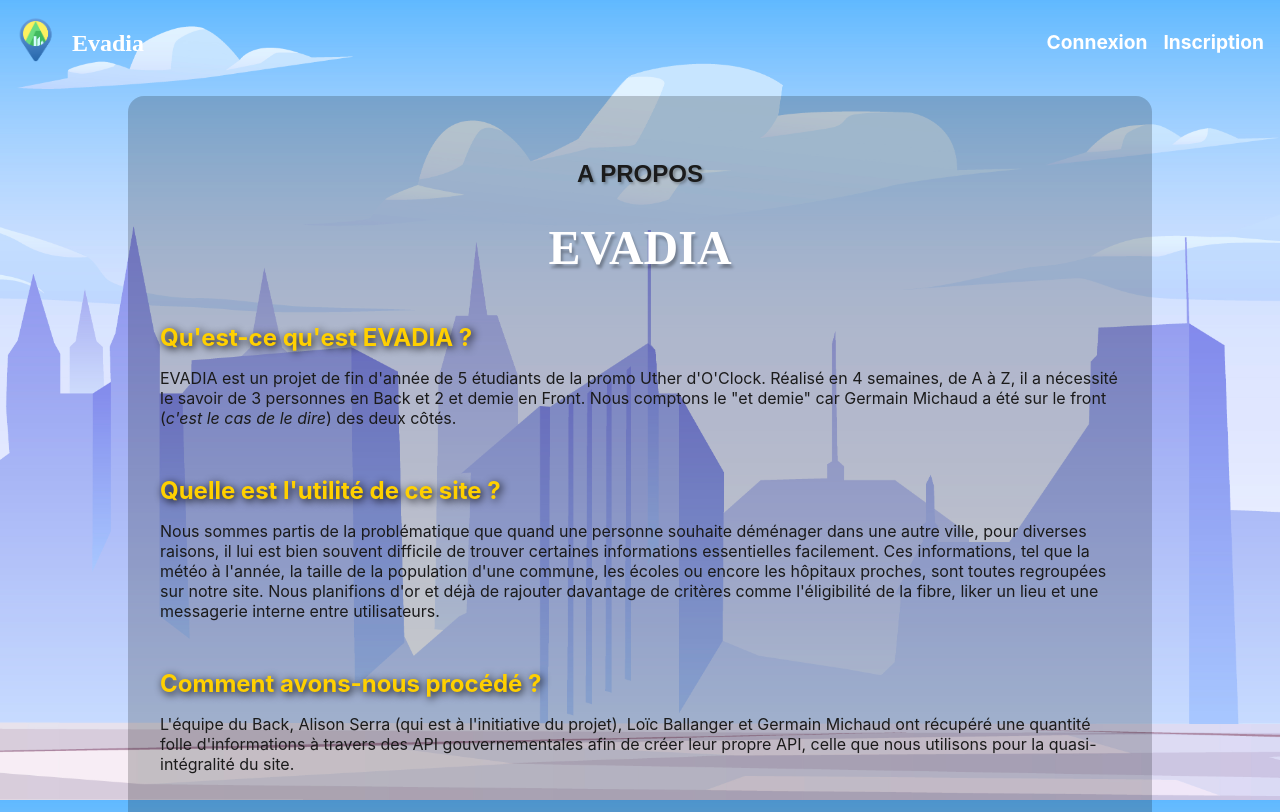
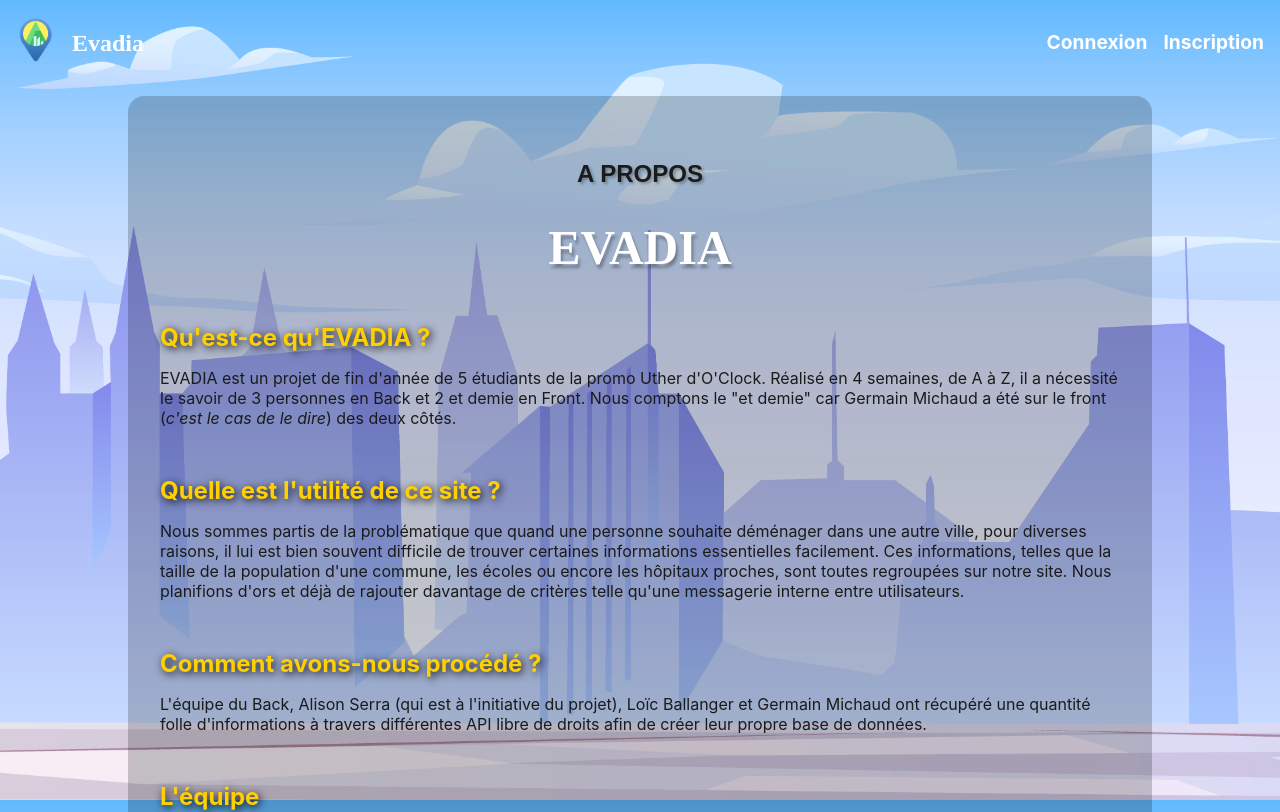
Before and after one commit to Lballanger/Evadia, a React (Vite) app in the folder front/: page /about in a window 1280 px wide. Shown: the top 812 px of the page. Built offline with nearby package versions, Linux system fonts and the light colour scheme; no server answers; a web font is replaced by a local one.

Commit message:
checkup pages

```diff
--- a/front/src/api/index.js
+++ b/front/src/api/index.js
@@ -5,7 +5,7 @@ import axios from 'axios';
 const LOCAL_REFRESH_KEY = 'ON_DEMENAGE:REFRESH_TOKEN';
 
 const instance = axios.create({
-  baseURL: 'http://134.122.95.34/api',
+  baseURL: 'http://evadia.tech/api',
   headers: {
     'Content-Type': 'application/json',
   },
--- a/front/src/components/About/index.jsx
+++ b/front/src/components/About/index.jsx
@@ -2,7 +2,6 @@
 import React from 'react';
 import './styles.scss';
 import { motion } from 'framer-motion';
-// import avatar from '../../assets/images/avatar.png';
 import avatarFC from '../../assets/images/FC.jpg';
 import avatarCK from '../../assets/images/CK.jpg';
 import avatarLB from '../../assets/images/LB.png';
@@ -20,7 +19,7 @@ const About = () => (
       <div className="font-link">
         <h2 className="About__h2">Evadia</h2>
       </div>
-      <h3 className="About__h3">Qu'est-ce qu'est EVADIA ?</h3>
+      <h3 className="About__h3">Qu'est-ce qu'EVADIA ?</h3>
       <p className="About__p">
         EVADIA est un projet de fin d'année de 5 étudiants de la promo Uther
         d'O'Clock. Réalisé en 4 semaines, de A à Z, il a nécessité le savoir de
@@ -33,18 +32,18 @@ const About = () => (
         Nous sommes partis de la problématique que quand une personne souhaite
         déménager dans une autre ville, pour diverses raisons, il lui est bien
         souvent difficile de trouver certaines informations essentielles
-        facilement. Ces informations, tel que la météo à l'année, la taille de
-        la population d'une commune, les écoles ou encore les hôpitaux proches,
-        sont toutes regroupées sur notre site. Nous planifions d'or et déjà de
-        rajouter davantage de critères comme l'éligibilité de la fibre, liker un
-        lieu et une messagerie interne entre utilisateurs.
+        facilement. Ces informations, telles que la taille de la population
+        d'une commune, les écoles ou encore les hôpitaux proches, sont toutes
+        regroupées sur notre site. Nous planifions d'ors et déjà de rajouter
+        davantage de critères telle qu'une messagerie interne entre
+        utilisateurs.
       </p>
       <h3 className="About__h3">Comment avons-nous procédé ?</h3>
       <p className="About__p">
         L'équipe du Back, Alison Serra (qui est à l'initiative du projet), Loïc
         Ballanger et Germain Michaud ont récupéré une quantité folle
-        d'informations à travers des API gouvernementales afin de créer leur
-        propre API, celle que nous utilisons pour la quasi-intégralité du site.
+        d'informations à travers différentes API libre de droits afin de créer
+        leur propre base de données.
       </p>
 
       <h3 className="About__h3">L'équipe</h3>
--- a/front/src/components/Connexion/styles.scss
+++ b/front/src/components/Connexion/styles.scss
@@ -24,7 +24,6 @@
     flex-direction: row;
     align-items: center;
     max-width: 1000px;
-    margin: 0 auto;
 
     & > div {
       width: 100%;
```
